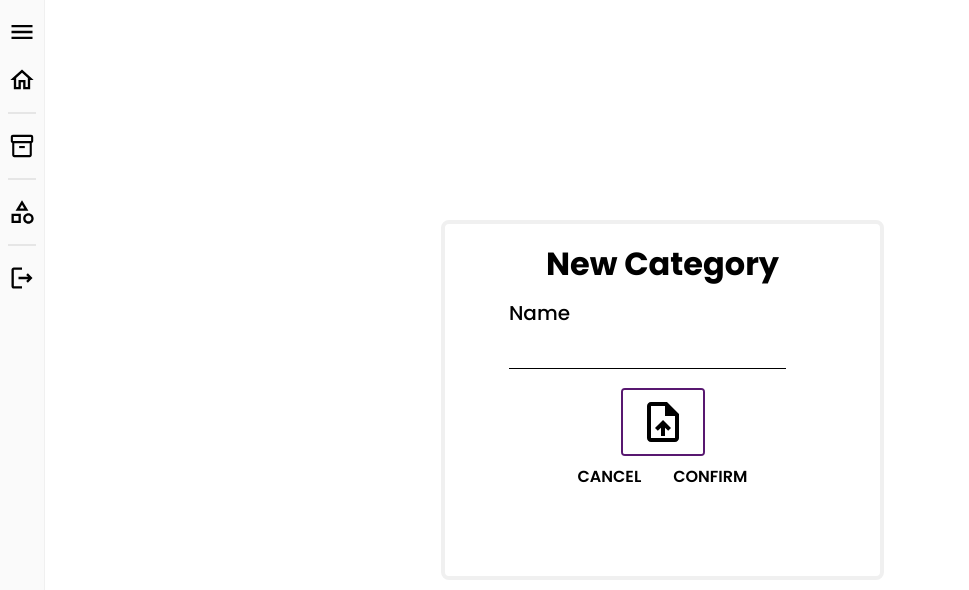
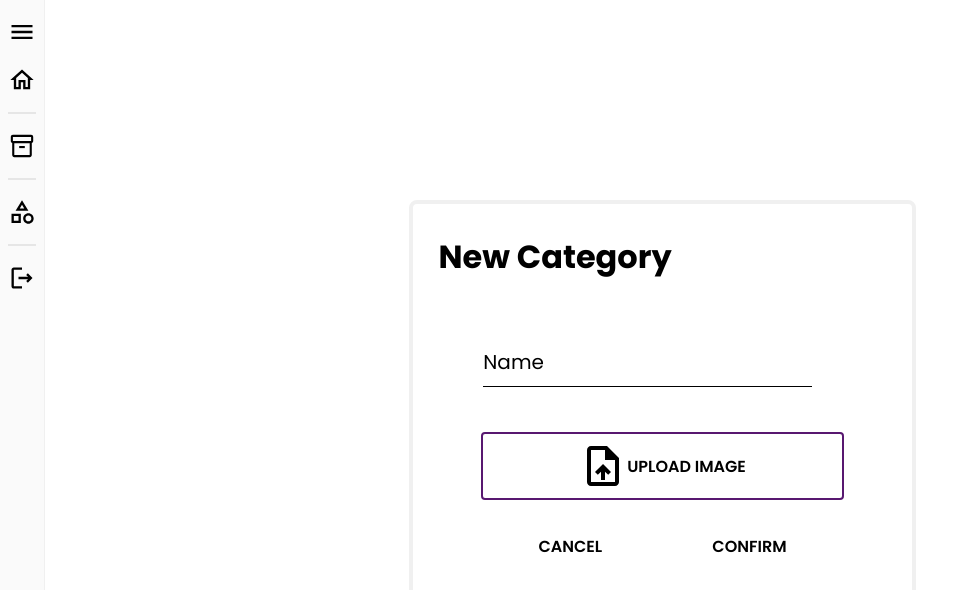
Before and after one commit to gabrielmn/maycon_test_website, a React (Create React App) app: page /panel/categories in a window 1280 px wide. Shown: the top 590 px of the page, without its empty margins (0-969 px from the left). Built offline with nearby package versions, Linux system fonts and the light colour scheme.

Commit message:
UI improvements.

```diff
--- a/src/screens/CategoriesScreen/CategoriesScreen.module.css
+++ b/src/screens/CategoriesScreen/CategoriesScreen.module.css
@@ -9,14 +9,16 @@
 .card{
     display: flex;
     flex-direction: column;
+    justify-content: space-around;
+    align-items: center;
 
     border-radius: 8px;
     border-style: solid;
     border-width: 4px;
     border-color: rgb(240,240,240);
 
-    height: 40vh;
-    width: 30vw;
+    height: 45vh;
+    width: 35vw;
 
     padding-top: 2vh;
     padding-bottom: 2vh;
@@ -26,7 +28,17 @@
     align-items: center;
 }
 
+.card_header{
+    align-self: flex-start;
+}
+
 .card_input{
     width: 80%;
     align-self: center;
 }
+
+.button_container{
+    width: 80%;
+    display: flex;
+    justify-content: space-around ;
+}
--- a/src/screens/CategoriesScreen/CategoriesScreen.tsx
+++ b/src/screens/CategoriesScreen/CategoriesScreen.tsx
@@ -11,7 +11,7 @@ interface Props {
 
 interface State {
     open: boolean,
-    name: string,
+    name: string | undefined,
     file: any,
 
 }
@@ -23,7 +23,7 @@ export default class ProductsScreen extends Component<Props, State> {
 
         this.state = {
             open: false,
-            name: '',
+            name: undefined,
             file: null,
         }
 
@@ -74,16 +74,19 @@ export default class ProductsScreen extends Component<Props, State> {
         return (
             <div className={classes.container}>
                 <div className={classes.card}>
-                    <Text>New Category</Text>
+                    <Text className={classes.card_header}>New Category</Text>
                     <TextInputLayout
                         className={classes.card_input}
                         label="Name"
+                        placeholder="name"
                         type="string"
                         value={this.state.name}
                         onChange={this.onChangeName}
                     />
-                    <FileInputLayout />
-                    <div>
+                    <FileInputLayout
+                        className={classes.card_input}
+                        label="Upload image" />
+                    <div className={classes.button_container}>
                         <Button onClick={() => { }}>Cancel</Button>
                         <Button onClick={() => { }}>Confirm</Button>
                     </div>
```
